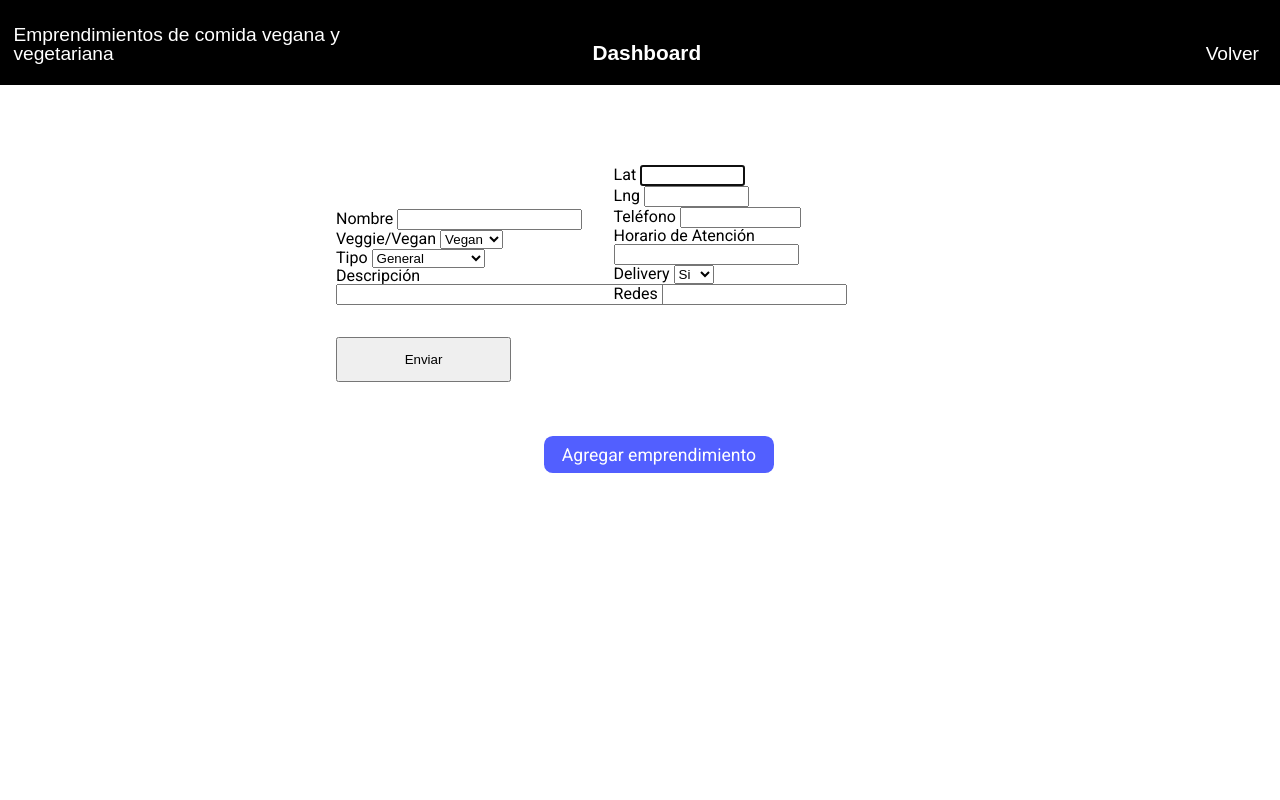
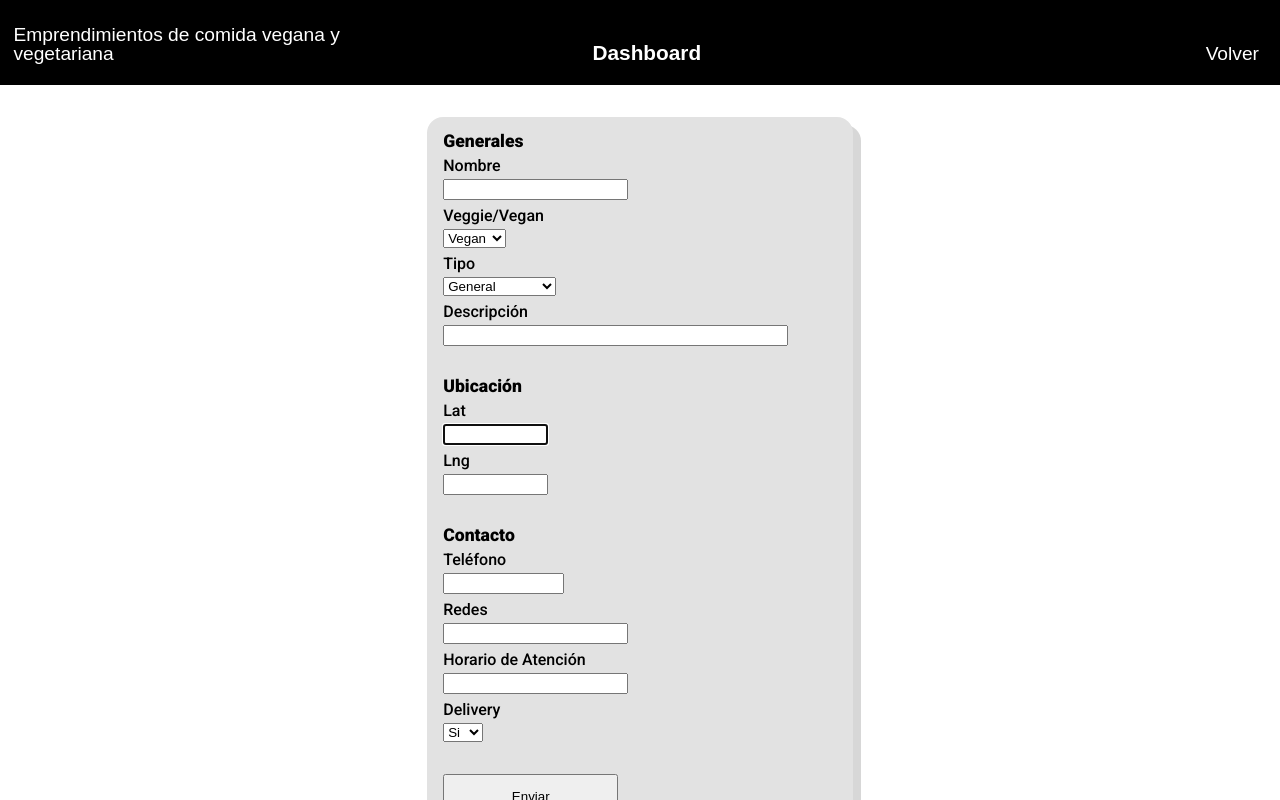
Before and after one commit to AgustinaGV/prog3-gv-tp2-frontend, a website: page admin/index.html in a window 1280 px wide. Both pictures are taken after a click on the link "Agregar emprendimiento". Shown: the top 800 px of the page. Drawn offline with Linux system fonts and the light colour scheme; no server answers; a web font is replaced by a local one.

Commit message:
Update CSS

```diff
--- a/admin/index.html
+++ b/admin/index.html
@@ -33,11 +33,11 @@
             <div id="form_wrapper">
                 <form id="form_main">
 
-                    <div id="formL">
+                    <div class="generales sectionForm">
+                        <span class="titleSectionForm">Generales</span>
                         <div class="inputDiv">
                             <label for="form_field_name" class="labels">Nombre</label>
-                            <input id="form_field_name" type="text" name="name" class="inputForm" maxlength="30"
-                                size="20">
+                            <input id="form_field_name" type="text" name="name" class="inputForm" maxlength="30" size="20">
                         </div>
 
                         <div class="inputDiv">
@@ -64,10 +64,10 @@
                             <input id="form_field_description" type="text" name="description" class="inputForm"
                                 maxlength="300" size="40">
                         </div>
-
                     </div>
 
-                    <div id="formR">
+                    <div class="ubicacion sectionForm">
+                        <span class="titleSectionForm">Ubicación</span>
                         <div class="inputDiv">
                             <label for="form_field_lat" class="labels">Lat</label>
                             <input id="form_field_lat" type="text" name="lat" class="inputForm" size="10">
@@ -77,11 +77,20 @@
                             <label for="form_field_lng" class="labels">Lng</label>
                             <input id="form_field_lng" type="text" name="lng" class="inputForm" size="10">
                         </div>
+                    </div>
 
+                    <div class="contacto sectionForm">
+                        <span class="titleSectionForm">Contacto</span>
                         <div class="inputDiv">
                             <label for="form_field_number" class="labels">Teléfono</label>
                             <input id="form_field_number" type="text" name="number" class="inputForm" maxlength="12"
                                 size="12">
+                        </div>
+
+                        <div class="inputDiv">
+                            <label for="form_field_redes" class="labels">Redes</label>
+                            <input id="form_field_redes" type="text" name="redes" class="inputForm" maxlength="30"
+                                size="20">
                         </div>
 
                         <div class="inputDiv">
@@ -91,21 +100,14 @@
 
                         <div class="inputDiv">
                             <label for="form_field_delivery" class="labels">Delivery</label>
-                            <select id="form_field_delivery" type="text" name="delivery" class="inputForm"
-                                form="form_main">
+                            <select id="form_field_delivery" type="text" name="delivery" class="inputForm" form="form_main">
                                 <option value="si">Si</option>
                                 <option value="no">No</option>
                             </select>
                         </div>
+                    </div>
 
-                        <div class="inputDiv">
-                            <label for="form_field_redes" class="labels">Redes</label>
-                            <input id="form_field_redes" type="text" name="redes" class="inputForm" maxlength="30"
-                                size="20">
-                        </div>
-
-                        <input id="form_field_id" type="hidden" name="type">
-                    </div>
+                    <input id="form_field_id" type="hidden" name="type">
 
                     <button class="form_submit" class="btn azul" type="submit" id="btnForm">Enviar</button>
                 </form>
--- a/assets/css/style.css
+++ b/assets/css/style.css
@@ -354,32 +354,42 @@ body {
 #form_wrapper {
 
 	margin: 0 auto;
-	width: 50%;
+	width: 35%;
 	font-family: 'Roboto', sans-serif;
-	padding-top: 5em;
-}
-
-#formL {
-
-	width:45%;
-	display:inline-block;
-	padding: 0 0 2em 0;
-}
-
-#formR {
-
-	width:45%;
-	display:inline-block;
-	padding: 0 0 2em 0;
+	padding-top: 2em;
 }
 
 .inputDiv {
 
 	display:block;
+	padding-top: 0.5em;
+}
+
+.sectionForm {
+
+	padding-bottom:2em;
+}
+
+.titleSectionForm {
+
+	font-weight: 900;
+	font-size: 1.1em;
+}
+
+.labels {
+
+	font-size: 1em;
+    padding-bottom: 0.3em;
+    display: block;
+    font-weight: 500;
 }
 
 #form_main {
 	display: none;
+	background-color: rgb(226, 226, 226);
+	box-shadow: 0.5em 0.5em rgba(209, 209, 209, 0.85);
+	padding: 1em;
+	border-radius: 1em;
 }
 
 #form_main.active {
```
